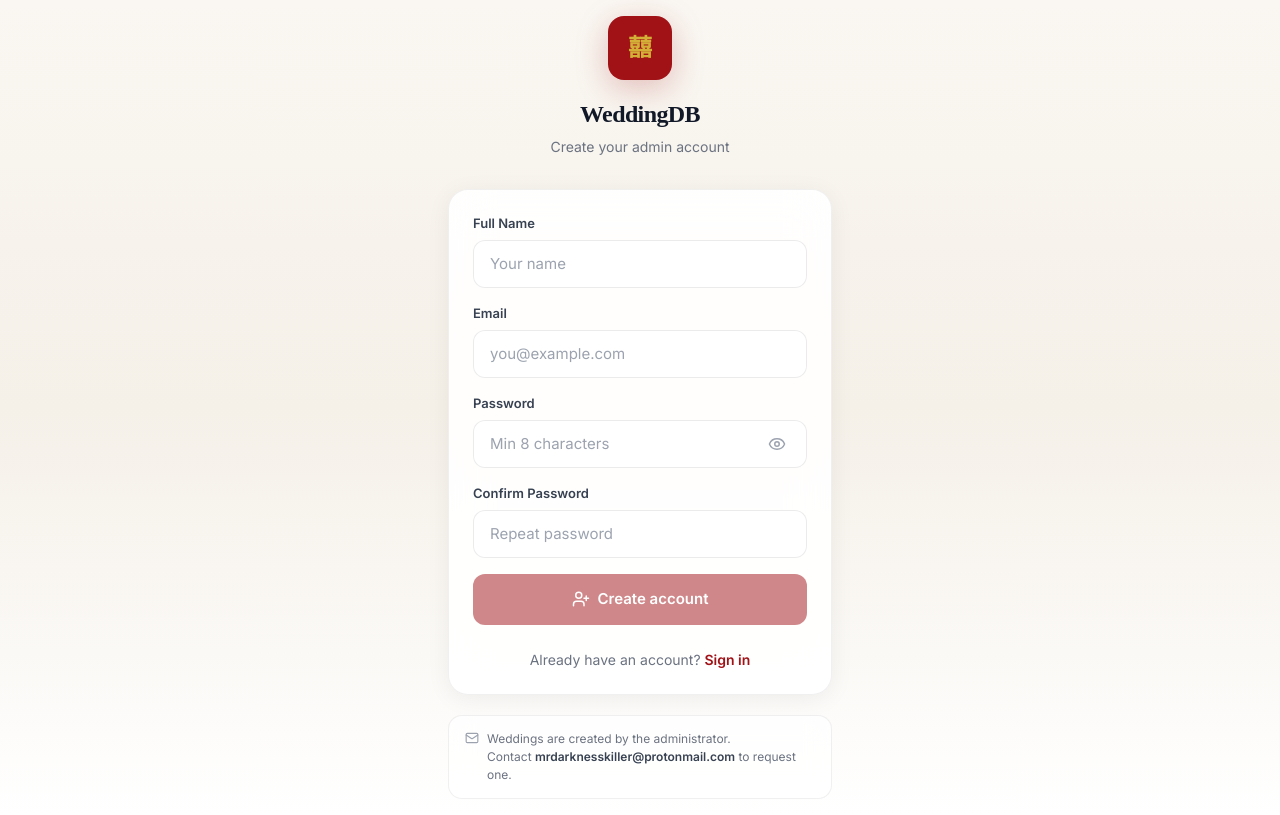
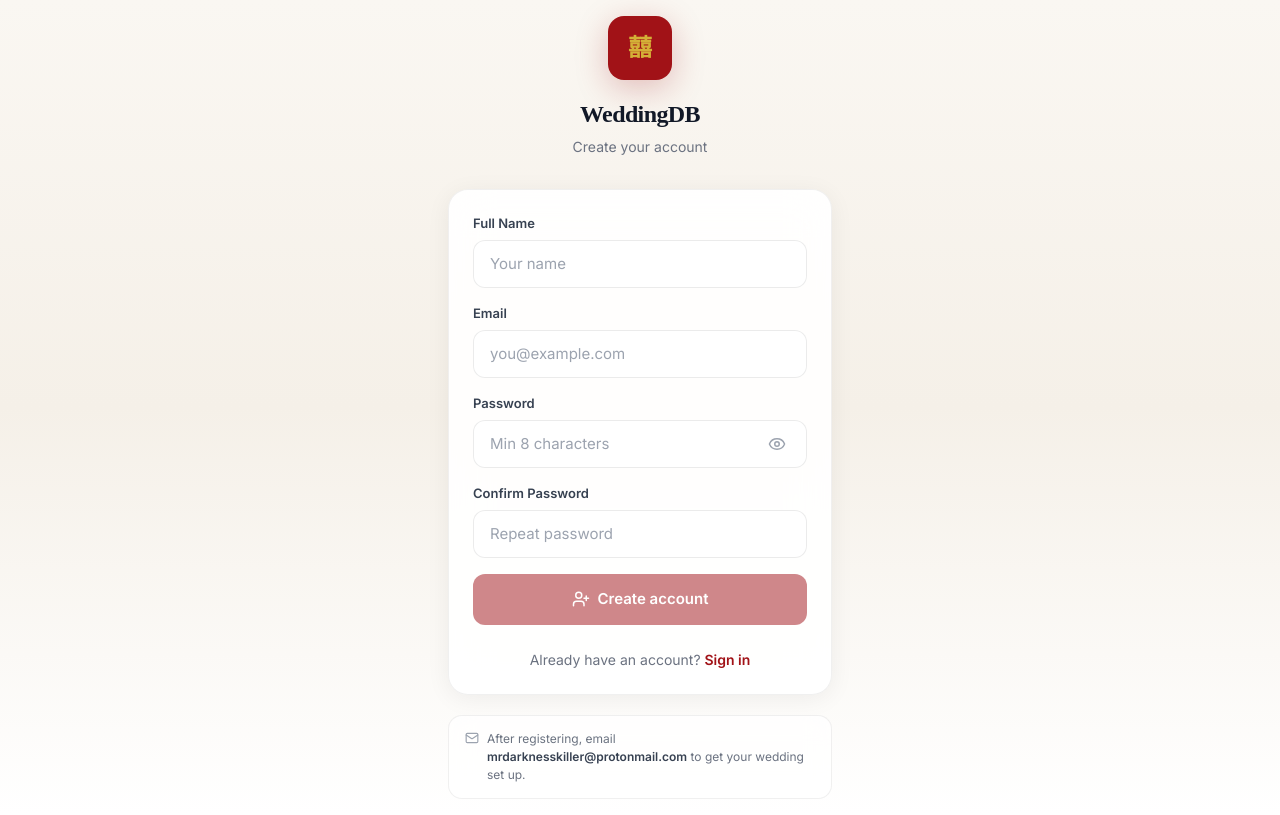
Before and after one commit to DarknessKiller/WeddingDB, a SvelteKit app in the folder frontend/: page /register in a window 1280 px wide. Built offline with nearby package versions, Linux system fonts and the light colour scheme.

Commit message:
fix(register): clarify account type and contact instructions
- Change 'admin account' to 'account'
- Update contact note with clearer next steps
- Align toast message with contact note wording

```diff
--- a/frontend/src/routes/register/+page.svelte
+++ b/frontend/src/routes/register/+page.svelte
@@ -37,7 +37,7 @@
         addToast(err.title || 'Registration failed', 'error');
         return;
       }
-      addToast('Account created! Contact mrdarknesskiller@protonmail.com to request a wedding.', 'success');
+      addToast('Account created! Email mrdarknesskiller@protonmail.com to get your wedding set up.', 'success');
       goto('/login', { replaceState: true });
     } catch {
       addToast('Network error', 'error');
@@ -54,7 +54,7 @@
     <div class="auth-hero">
       <div class="auth-logo">囍</div>
       <h1 class="auth-title">WeddingDB</h1>
-      <p class="auth-subtitle">Create your admin account</p>
+      <p class="auth-subtitle">Create your account</p>
     </div>
 
     <form onsubmit={handleRegister} class="auth-form">
@@ -116,7 +116,7 @@
 
     <div class="contact-note">
       <Mail size={14} />
-      <span>Weddings are created by the administrator.<br/>Contact <strong>mrdarknesskiller@protonmail.com</strong> to request one.</span>
+      <span>After registering, email <strong>mrdarknesskiller@protonmail.com</strong> to get your wedding set up.</span>
     </div>
   </div>
 </div>
```
